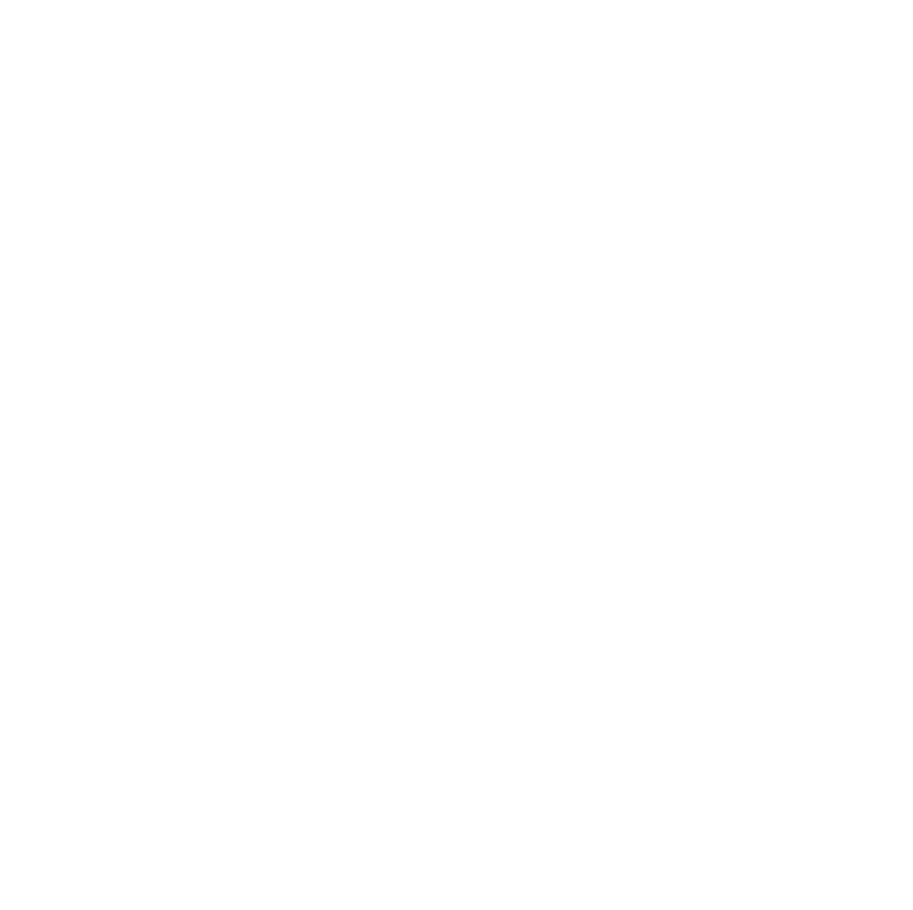
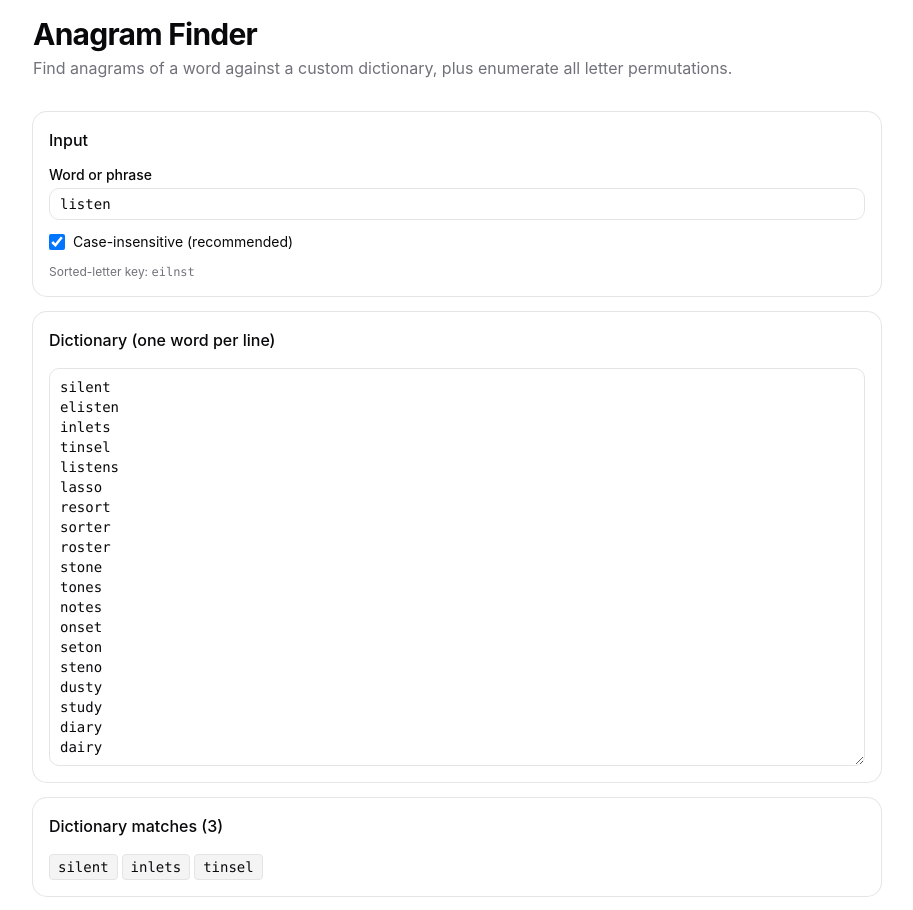
Before and after one commit to orykr/tool.ory.kr, a SvelteKit app in the folder frontend/: page /anagram in a window 1280 px wide. Before the commit this address had no page. Shown: the part 80-990 px from the top of the page, without its empty margins (183-1096 px from the left). Before the commit the page ends 800 px from the top, so only its background shows below. Built offline with nearby package versions, Linux system fonts and the light colour scheme.

Commit message:
feat(anagram): add anagram finder with dictionary and permutation enumeration

```diff
--- a/frontend/src/routes/+page.svelte
+++ b/frontend/src/routes/+page.svelte
@@ -536,6 +536,11 @@
 			href: "/note-freq",
 			title: "Musical Note ↔ Frequency",
 			description: "Convert between note names, MIDI numbers, and Hz."
+		},
+		{
+			href: "/anagram",
+			title: "Anagram Finder",
+			description: "Find anagrams against a dictionary and enumerate letter permutations."
 		}
 	];
 </script>
--- /dev/null
+++ b/frontend/src/routes/anagram/+page.svelte
@@ -0,0 +1,156 @@
+<script lang="ts">
+	import * as Card from "$lib/components/ui/card/index.js";
+	import { Button } from "$lib/components/ui/button/index.js";
+	import { Input } from "$lib/components/ui/input/index.js";
+	import { Label } from "$lib/components/ui/label/index.js";
+	import { Textarea } from "$lib/components/ui/textarea/index.js";
+	import ArrowLeft from "@lucide/svelte/icons/arrow-left";
+	import Copy from "@lucide/svelte/icons/copy";
+	import Check from "@lucide/svelte/icons/check";
+
+	let input = $state("listen");
+	let dictionary = $state(
+		"silent\nelisten\ninlets\ntinsel\nlistens\nlasso\nresort\nsorter\nroster\nstone\ntones\nnotes\nonset\nseton\nsteno\ndusty\nstudy\ndiary\ndairy"
+	);
+	let caseInsensitive = $state(true);
+
+	function key(s: string): string {
+		const cleaned = s.replace(/[^A-Za-z]/g, "");
+		const value = caseInsensitive ? cleaned.toLowerCase() : cleaned;
+		return value.split("").sort().join("");
+	}
+
+	let inputKey = $derived(key(input));
+
+	let matches = $derived.by(() => {
+		const target = inputKey;
+		const inputClean = caseInsensitive ? input.replace(/[^A-Za-z]/g, "").toLowerCase() : input.replace(/[^A-Za-z]/g, "");
+		return dictionary
+			.split(/\r?\n/)
+			.map((w) => w.trim())
+			.filter((w) => w && key(w) === target)
+			.filter((w) => {
+				const cleaned = caseInsensitive ? w.replace(/[^A-Za-z]/g, "").toLowerCase() : w.replace(/[^A-Za-z]/g, "");
+				return cleaned !== inputClean;
+			});
+	});
+
+	function* permute(arr: string[]): Generator<string[]> {
+		if (arr.length <= 1) {
+			yield arr;
+			return;
+		}
+		for (let i = 0; i < arr.length; i++) {
+			const rest = [...arr.slice(0, i), ...arr.slice(i + 1)];
+			for (const p of permute(rest)) yield [arr[i], ...p];
+		}
+	}
+
+	let permutations = $derived.by(() => {
+		const cleaned = input.replace(/[^A-Za-z]/g, "");
+		if (!cleaned) return [];
+		if (cleaned.length > 8) return null;
+		const set = new Set<string>();
+		for (const p of permute(cleaned.split(""))) {
+			set.add(p.join(""));
+		}
+		return Array.from(set).sort();
+	});
+
+	let copied = $state<string | null>(null);
+	async function copy(key: string, value: string) {
+		await navigator.clipboard.writeText(value);
+		copied = key;
+		setTimeout(() => (copied = null), 1200);
+	}
+</script>
+
+<main class="container mx-auto max-w-4xl px-6 py-12">
+	<nav class="mb-6">
+		<a
+			href="/"
+			class="text-muted-foreground hover:text-foreground inline-flex items-center gap-1 text-sm font-medium transition-colors"
+		>
+			<ArrowLeft class="h-4 w-4" />
+			Back to Tools
+		</a>
+	</nav>
+
+	<header class="mb-8">
+		<h1 class="text-3xl font-bold tracking-tight">Anagram Finder</h1>
+		<p class="text-muted-foreground mt-1">
+			Find anagrams of a word against a custom dictionary, plus enumerate all letter permutations.
+		</p>
+	</header>
+
+	<Card.Root class="mb-4">
+		<Card.Header><Card.Title class="text-base">Input</Card.Title></Card.Header>
+		<Card.Content class="space-y-3">
+			<div class="space-y-1.5">
+				<Label for="w">Word or phrase</Label>
+				<Input id="w" bind:value={input} class="font-mono" />
+			</div>
+			<label class="flex cursor-pointer items-center gap-2 text-sm">
+				<input type="checkbox" bind:checked={caseInsensitive} class="h-4 w-4 rounded border" />
+				Case-insensitive (recommended)
+			</label>
+			<p class="text-muted-foreground text-xs">
+				Sorted-letter key: <span class="font-mono">{inputKey || "(empty)"}</span>
+			</p>
+		</Card.Content>
+	</Card.Root>
+
+	<Card.Root class="mb-4">
+		<Card.Header>
+			<Card.Title class="text-base">Dictionary (one word per line)</Card.Title>
+		</Card.Header>
+		<Card.Content>
+			<Textarea bind:value={dictionary} class="min-h-32 font-mono text-sm" />
+		</Card.Content>
+	</Card.Root>
+
+	<Card.Root class="mb-4">
+		<Card.Header>
+			<Card.Title class="text-base">Dictionary matches ({matches.length})</Card.Title>
+		</Card.Header>
+		<Card.Content>
+			{#if matches.length === 0}
+				<p class="text-muted-foreground text-sm">
+					No anagrams found in the dictionary.
+				</p>
+			{:else}
+				<div class="flex flex-wrap gap-1">
+					{#each matches as m, i (i + m)}
+						<button
+							type="button"
+							class="bg-muted hover:bg-foreground/10 rounded border px-2 py-0.5 font-mono text-sm"
+							onclick={() => copy(`m${i}`, m)}
+						>
+							{m}{#if copied === `m${i}`}<Check class="ml-1 inline h-3 w-3" />{/if}
+						</button>
+					{/each}
+				</div>
+			{/if}
+		</Card.Content>
+	</Card.Root>
+
+	<Card.Root>
+		<Card.Header>
+			<Card.Title class="text-base">
+				All letter permutations
+				{#if permutations}({permutations.length}){/if}
+			</Card.Title>
+		</Card.Header>
+		<Card.Content>
+			{#if permutations === null}
+				<p class="text-muted-foreground text-sm">
+					Word too long to enumerate (≤ 8 letters supported here).
+				</p>
+			{:else if permutations.length === 0}
+				<p class="text-muted-foreground text-sm">No letters.</p>
+			{:else}
+				<pre class="bg-muted max-h-64 overflow-auto rounded-md p-3 font-mono text-xs">{permutations.join(" ")}</pre>
+			{/if}
+		</Card.Content>
+	</Card.Root>
+</main>
```
